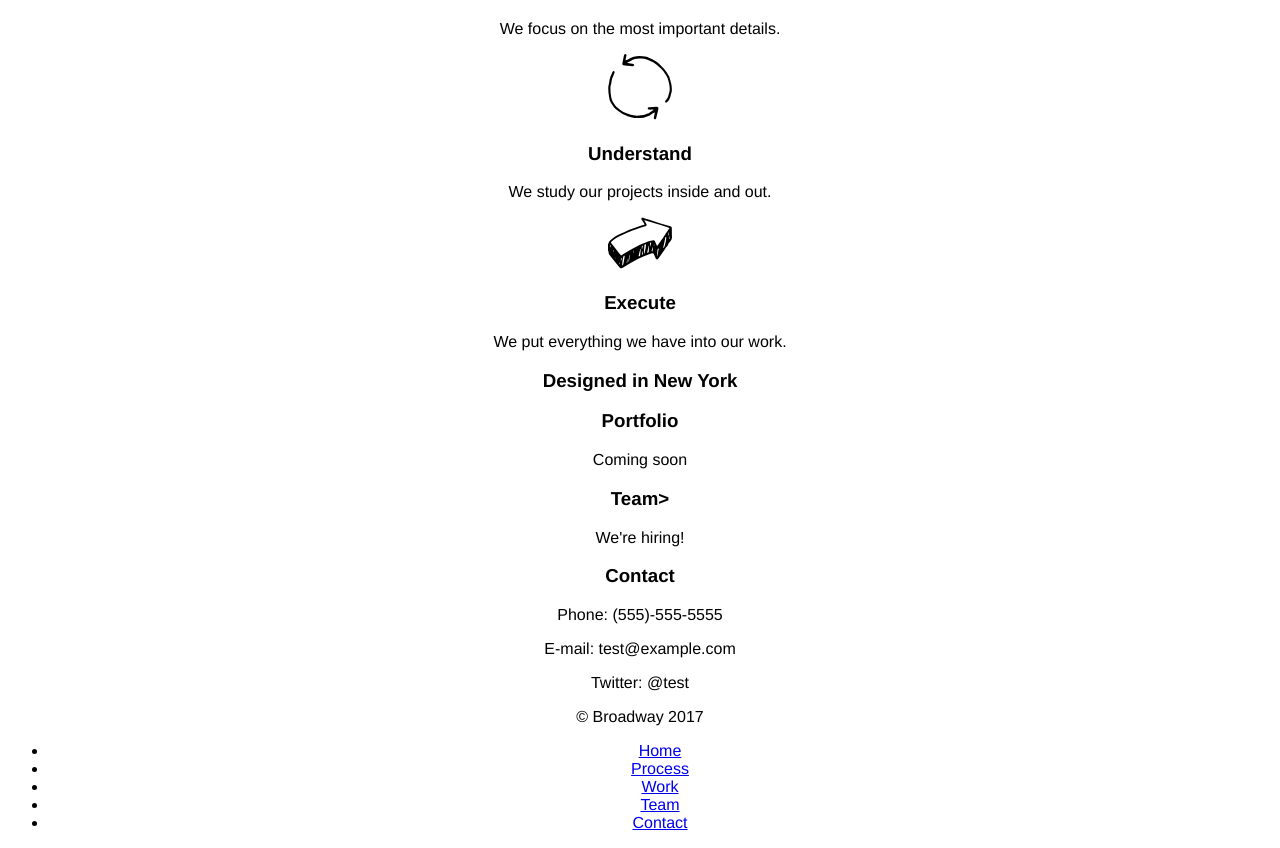
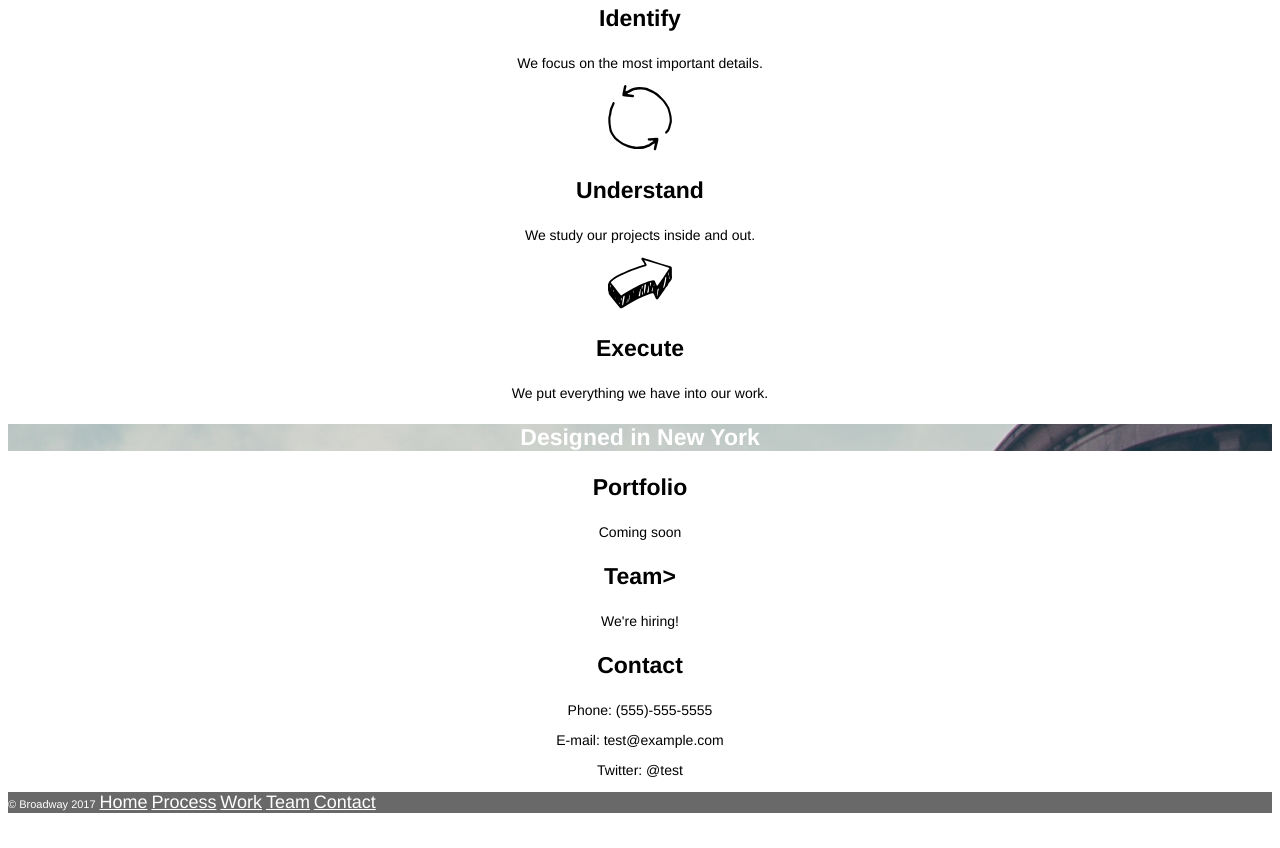
Before and after one commit to KalleVuorinen/new_broadway, a plain HTML site: page index.html in a window 1280 px wide. Shown: the part 425-1273 px from the top of the page. After the commit the page ends 1252 px from the top, so only its background shows below. Drawn offline with Linux system fonts and the light colour scheme.

Commit message:
tyylit loppuun

```diff
--- a/index.html
+++ b/index.html
@@ -51,17 +51,15 @@
     <p>Twitter: @test</p>
   </div>
 
-  <div class="footer">
-    <p>© Broadway 2017</p>
-    <nav class="footer-navi">
-      <ul>
-        <li><a href="#home">Home</a></li>
-        <li><a href="#process">Process</a></li>
-        <li><a href="#work">Work</a></li>
-        <li><a href="#team">Team</a></li>
-        <li><a href="#contact">Contact</a></li>
-      </ul>
-    </nav>
+  <footer>
+    <p><span id="copyright">© Broadway 2017</span>
+    <a href="#home">Home</a>
+    <a href="#process">Process</a>
+    <a href="#work">Work</a>
+    <a href="#team">Team</a></li>
+    <a href="#contact">Contact</a></p>
+
+    <footer>
   </div>
 
   </body>
--- a/resources/css/style.css
+++ b/resources/css/style.css
@@ -1,6 +1,7 @@
-html {
+
+body {
   text-align: center;
-  font-family: Helvetica;
+  font-family: helvetica;
 }
 
 .header {
@@ -8,11 +9,32 @@ html {
   background-repeat: no-repeat;
 }
 
-h1 {
-  color: white;
-  font-size: 70px;
+h1, h2, h3 {
   font-weight: bold;
 }
+
+h1 {
+  font-size: 70px;
+}
+
+h2 {
+  font-size: 32px;
+}
+
+h3 {
+  font-size: 23px;
+}
+
+p {
+  font-size: 14px;
+}
+
+h3.white {
+  background-image: url(../images/the-flatiron-building.png);
+  background-repeat: no-repeat;
+}
+
+
 
 .main-navi ul li {
   list-style-type: none;
@@ -22,3 +44,22 @@ h1 {
   font-size: 18px;
 
 }
+
+.white {
+  color: white;
+}
+
+footer {
+  background-color: dimgray;
+  color: white;
+  text-align: left;
+}
+
+footer span {
+  font-size: 11px;
+}
+
+footer a {
+  color: white;
+  font-size: 18px;
+}
```
